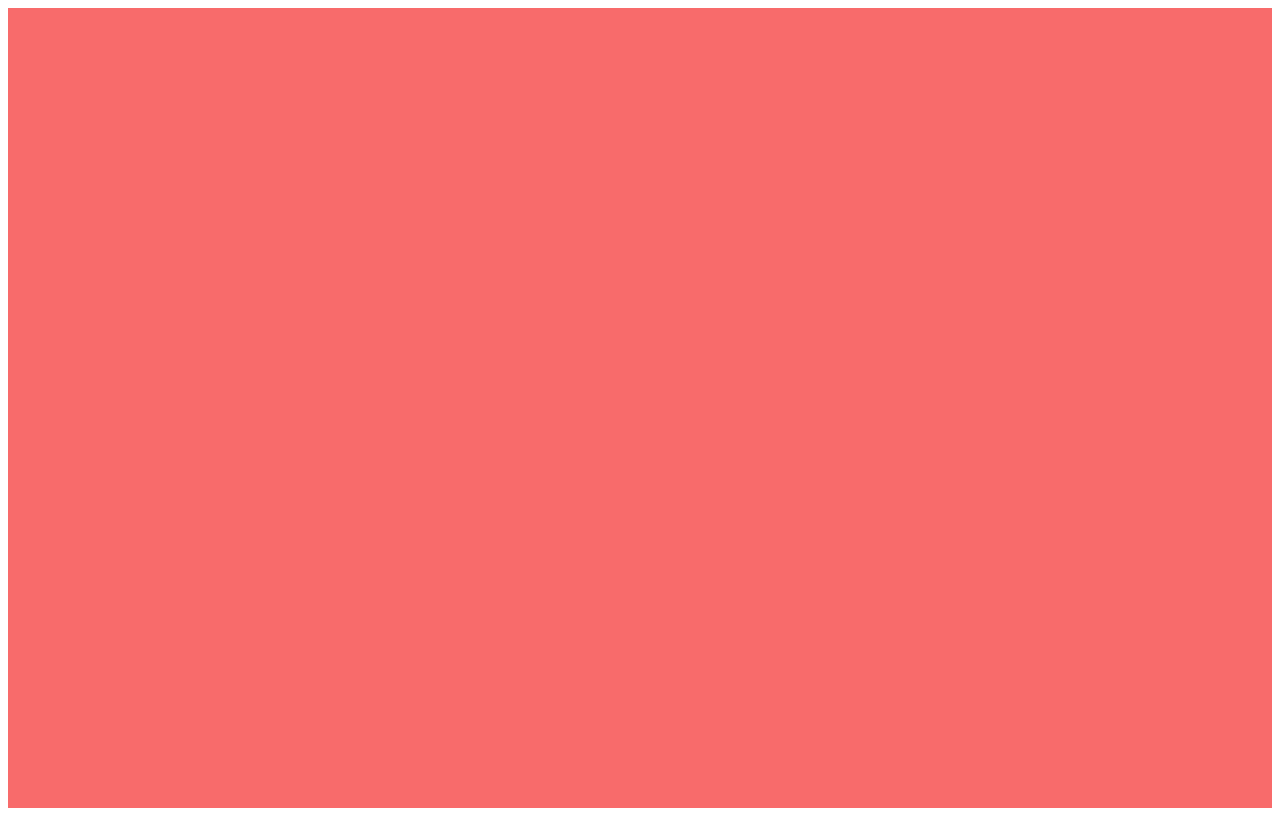
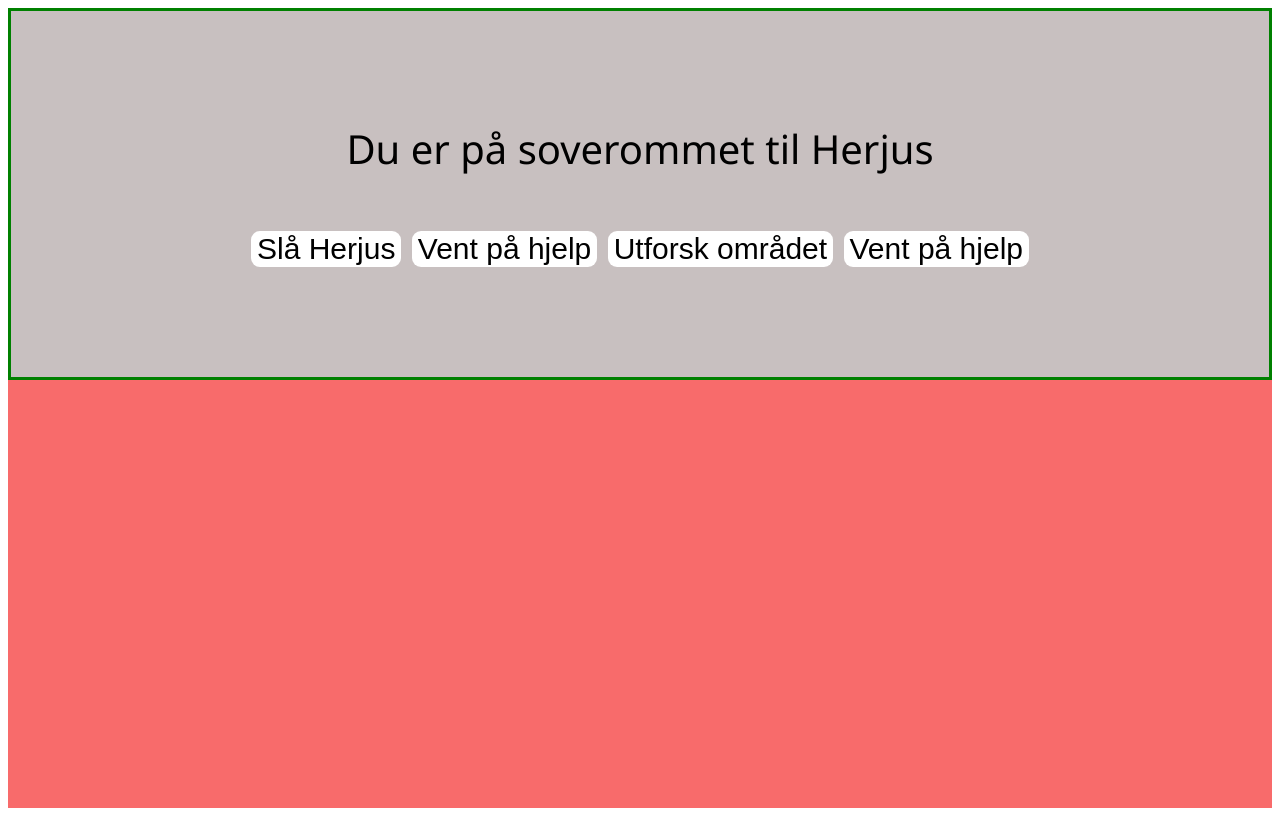
Before and after one commit to Crisstuff/IM-Vg1.Interaktiv-historiefortelling, a plain HTML site: page index.html in a window 1280 px wide. Drawn offline with Linux system fonts and the light colour scheme.

Commit message:
Fix script error

```diff
--- a/story.js
+++ b/story.js
@@ -1,21 +1,44 @@
 // Funksjon for å legge til en historie-seksjon til siden
 function addStorySection(chapterFile, sectionId) {
   fetch(`sections/${chapterFile}.html`) // Hent riktig kapiteldokument
-        .then(response => response.text())
-        .then(html => {
+    .then((response) => response.text())
+    .then((html) => {
       const parser = new DOMParser(); //brukes til å parse (lese å forstå) data fra en html fil
-            const doc = parser.parseFromString(html, 'text/html');
+      const doc = parser.parseFromString(html, "text/html");
       const section = doc.getElementById(sectionId);
-            if (section) { // Check if section exists
+      if (section) {
+        // Check if section exists
         section.style.display = "block"; // Sørger for at seksjonen er synlig
-                const storyContainer = document.getElementById('story-container'); //finner kontainern vi vil putte innholdet i
+        const storyContainer = document.getElementById("story-container"); //finner kontainern vi vil putte innholdet i
+
+        // Check if storyContainer exists before trying to access it
+        if (storyContainer) {
           storyContainer.innerHTML = ""; // Clear the story container
           storyContainer.appendChild(section); // Append the new section to the story container
           setupButtons(); // Setter opp knappene for ny lastet seksjon
           previousSections.push(sectionId);
           scrollToSection(sectionId); // Scroll to the newly added section
         } else {
-                console.error('Section not found:', sectionId);
+          console.error("Story container not found");
         }
-        }).catch(error => console.error('Error loading the section:', error));
+      } else {
+        console.error("Section not found:", sectionId);
       }
+    })
+    .catch((error) => console.error("Error loading the section:", error));
+}
+
+function setupButtons() {
+  const buttons = document.querySelectorAll(".story-button");
+  buttons.forEach((button) => {
+    button.addEventListener("click", (event) => {
+      const sectionId = event.target.dataset.section;
+      const chapterFile = event.target.dataset.chapter;
+      addStorySection(chapterFile, sectionId);
+      addStorySection("politisoryline", sectionId);
+    });
+  });
+}
+
+
+window.onload = addStorySection("start-1", "start");
```
Also changed, not shown: sections/politi1.html (+1 -1 lines), sections/politi2.html (+1 -1 lines), sections/start-1.html (line endings or trailing spaces). Lines whose indentation alone changed are shown as unchanged.
